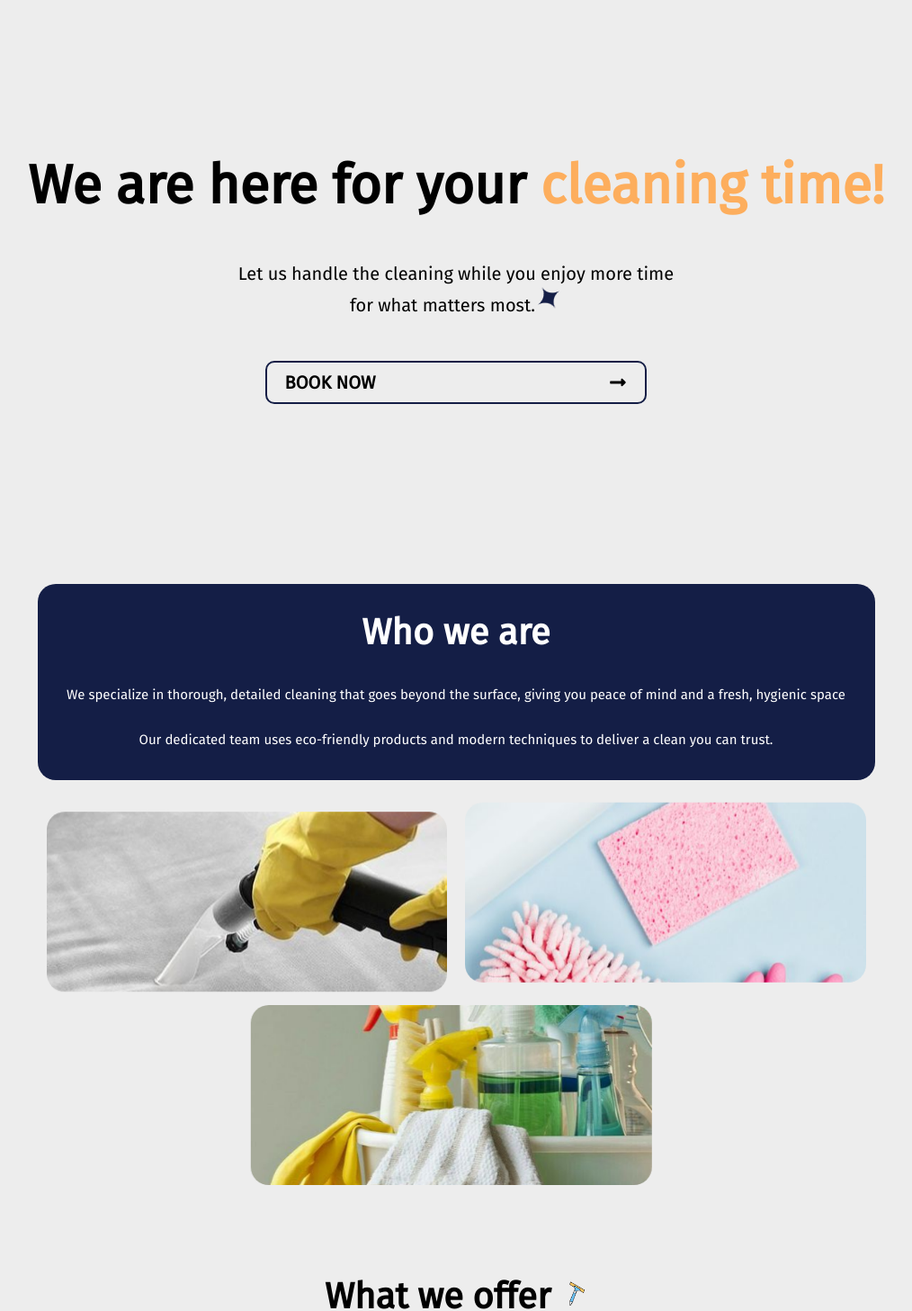
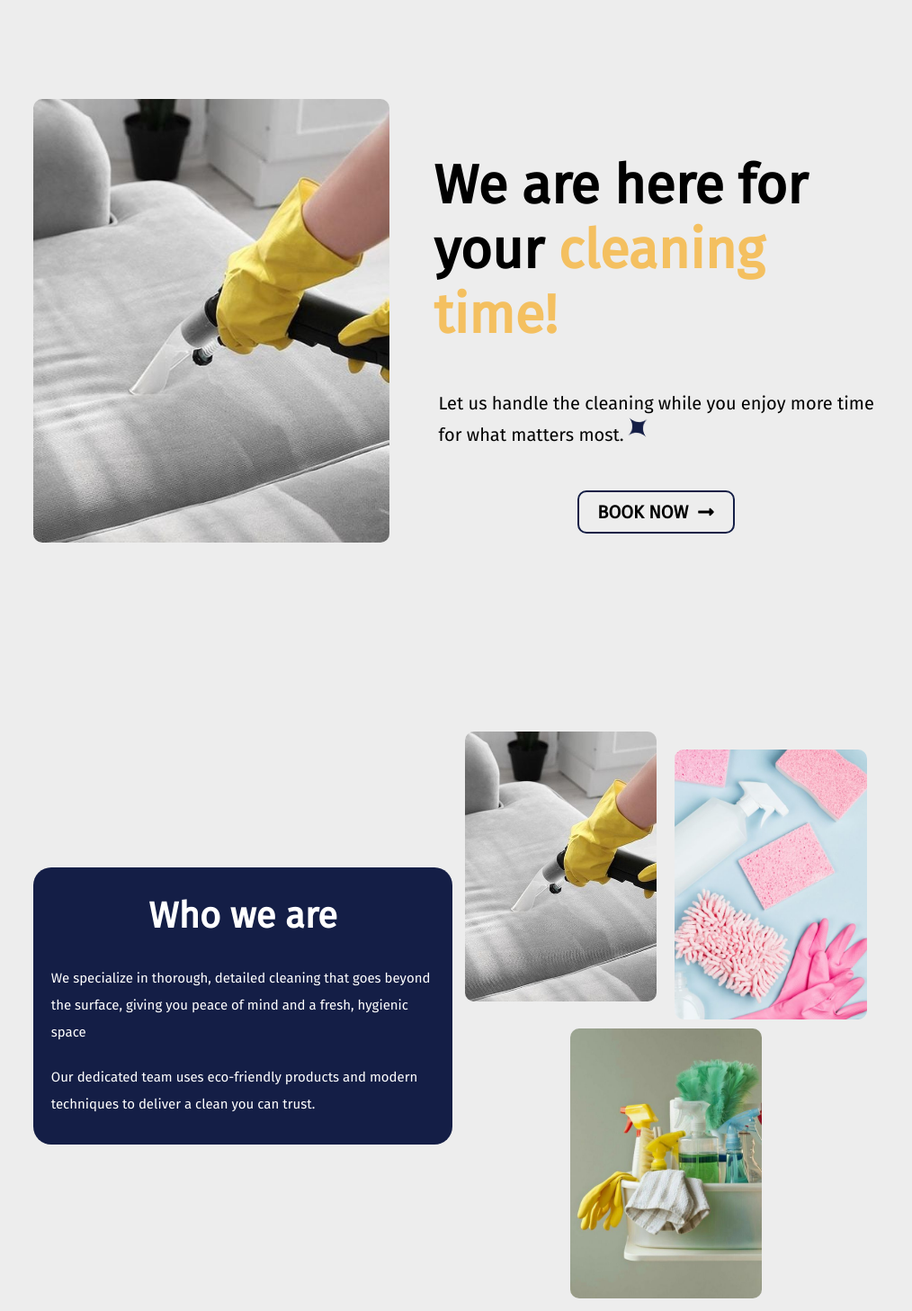
Before and after one commit to KimmNT/ccGlove-web, a React (Create React App) app: page / in a window 1280 px wide. Shown: the part 80-1537 px from the top of the page at 90% size, without its empty margins (133-1147 px from the left). Built offline with nearby package versions, Linux system fonts and the light colour scheme; no server answers; the database is empty.

Commit message:
responsive for homepage, adding send email for user - 151024

```diff
--- a/src/assets/sass/homeStyle.scss
+++ b/src/assets/sass/homeStyle.scss
@@ -1,16 +1,16 @@
 //COLORES
-$primary : #141E46;
-$btnColor : #F0EEED;
-$bgColor : #EDEDED;
-$softRed : #F45050;
-$softYellow : #FFC861;
-$dark : #000;
-$light : #FFF;
-$softGrey:#d3d3d3;
+$primary: #141e46;
+$btnColor: #f0eeed;
+$bgColor: #ededed;
+$softRed: #f45050;
+$softYellow: #ffc861;
+$dark: #000;
+$light: #fff;
+$softGrey: #d3d3d3;
 
 //VARIABLE
-$boxShadow:-10px 10px 5px rgb(217, 217, 217);
-$transition: all ease-in-out .2s;
+$boxShadow: -10px 10px 5px rgb(217, 217, 217);
+$transition: all ease-in-out 0.2s;
 
 $breakpoint-small: 600px;
 $breakpoint-medium: 990px;
@@ -21,14 +21,29 @@ $breakpoint-large: 1200px;
   src: url(../fonts/FiraSans-Regular.ttf);
 }
 
-.home__container{
+.home__container {
   width: 100%;
   position: relative;
   display: flex;
   align-items: center;
   justify-content: center;
   flex-direction: column;
-    .home__headline{
+  .home__headline {
+    display: flex;
+    align-items: center;
+    justify-content: space-around;
+    .home__headline_image {
+      display: none;
+      @media (min-width: $breakpoint-small) {
+        width: 40%;
+        border-radius: 1rem;
+        overflow: hidden;
+        display: block;
+      }
+    }
+  }
+  .home__headline_title {
+    position: relative;
     margin-top: 5rem;
     display: flex;
     align-items: center;
@@ -36,40 +51,31 @@ $breakpoint-large: 1200px;
     flex-direction: column;
     gap: 5rem;
     text-align: center;
+    padding: 0;
+    @media (min-width: $breakpoint-small) {
+      width: 50%;
       padding: 10rem 0;
-        @media (max-width: $breakpoint-large) {
-            padding: 8rem 0;
+      text-align: left;
     }
-        @media (max-width: $breakpoint-medium) {
-            padding: 5rem 0;
-        }
-        .slogan{
-            @media (max-width: $breakpoint-large) {
-                width: 80%;
-            }
+    .slogan {
       font-size: 6rem;
       font-weight: 600;
       color: $dark;
       width: 100%;
-            .slogan__hightlight{
+      .slogan__hightlight {
         font-size: 6rem;
         font-weight: 600;
         color: $primary;
         animation: colorChanging forwards infinite 5s;
       }
     }
-        .sub__slogan{
-            @media (max-width: $breakpoint-large) {
-                font-size: 1.7rem;
-            }
-            @media (max-width: $breakpoint-medium) {
-                font-size: 1.6rem;
-            }
+    .sub__slogan {
       font-size: 2rem;
       color: $dark;
       transition: $transition;
     }
-        .headline__btn_book{
+
+    .headline__btn_book {
       display: flex;
       align-items: center;
       justify-content: space-between;
@@ -79,56 +85,64 @@ $breakpoint-large: 1200px;
       border-radius: 1rem;
       gap: 1rem;
       cursor: pointer;
-            width: 40%;
       text-transform: uppercase;
       transition: $transition;
-            &:hover{
+      &:hover {
         transition: $transition;
         background-color: $softYellow;
-            .btn__book_icon{
+
+        .btn__book_icon {
           transition: $transition;
           transform: translateX(10px);
         }
       }
-            .btn__book_text{
+
+      .btn__book_text {
         font-size: 2rem;
         font-weight: 600;
       }
-            .btn__book_icon{
+
+      .btn__book_icon {
         transition: $transition;
         font-size: 2rem;
       }
     }
   }
-    .home__box{
-        width: 100%;
+
+  .home__box {
+    width: 95%;
     margin-top: 10rem;
     display: flex;
     align-items: center;
     justify-content: center;
     flex-direction: column;
-        .box__content{
+    @media (min-width: $breakpoint-small) {
+      &.home__box_row {
+        flex-direction: row;
+      }
+    }
+    .box__content {
       width: 90%;
       display: flex;
       align-items: center;
       justify-content: center;
       flex-direction: column;
       gap: 3rem;
-            .box__title{
+      .box__title {
         font-size: 4rem;
         font-weight: 600;
       }
-            .box__value{
-                text-align: center;
+      .box__value {
         display: flex;
         flex-direction: column;
         gap: 2rem;
-                .value__item{
+        font-size: 1.8rem;
+        .value__item {
           line-height: 3rem;
         }
       }
     }
-        .box__images{
+    .box__images {
       width: 100%;
       display: flex;
       align-items: center;
@@ -136,32 +150,37 @@ $breakpoint-large: 1200px;
       gap: 2rem;
       flex-direction: column;
       margin-top: 3rem;
-            .image__group{
+      @media (min-width: $breakpoint-small) {
+        &.box__images_row {
+          flex-direction: row;
+        }
+      }
+      .image__group {
         width: 100%;
         display: flex;
         align-items: center;
         justify-content: center;
         gap: 2rem;
-                .image__item{
+        .image__item {
           width: 45%;
-                    height: 20rem;
+          height: 30rem;
           object-fit: cover;
-                    border-radius: 2rem;
+          border-radius: 1rem;
           transition: $transition;
-                    &.up{
+          &.up {
             transform: translateY(-10px);
           }
-                    &.down{
+          &.down {
             transform: translateY(10px);
           }
-                    &.left{
+          &.left {
             transform: translateX(-50px);
           }
-                    &.right{
+          &.right {
             transform: translateX(50px);
           }
         }
-                .service{
+        .service {
           width: 100%;
           background-color: $light;
           padding: 2rem;
@@ -170,40 +189,40 @@ $breakpoint-large: 1200px;
           flex-direction: column;
           gap: 3rem;
           transition: $transition;
-                    &:hover{
+          &:hover {
             transition: $transition;
             background-color: $primary;
             color: $light;
           }
-                    .service_headline{
+          .service_headline {
             display: flex;
             align-items: center;
             gap: 3rem;
-                        .headline__icon{
+            .headline__icon {
               font-size: 3rem;
               color: $softGrey;
             }
-                        .headline__text{
+            .headline__text {
               font-size: 2rem;
               font-weight: 600;
             }
           }
-                    .service_content{
+          .service_content {
             display: flex;
             flex-direction: column;
             gap: 1rem;
             width: 100%;
-                        .content__slogan{
+            .content__slogan {
               font-size: 1.8rem;
               font-weight: 600;
               display: flex;
             }
-                        .content__value{
+            .content__value {
               line-height: 3rem;
               font-size: 1.5rem;
             }
           }
-                    .service__btn{
+          .service__btn {
             display: flex;
             justify-content: space-between;
             align-items: center;
@@ -216,31 +235,45 @@ $breakpoint-large: 1200px;
             color: $dark;
             cursor: pointer;
             transition: $transition;
-                        .service__btn_icon{
+            .service__btn_icon {
               transition: $transition;
             }
-                        &:hover{
+            &:hover {
               transition: $transition;
-                            .service__btn_icon{
+              .service__btn_icon {
                 transition: $transition;
                 transform: translateX(10px);
               }
             }
           }
         }
-                .reason{
+        .reason {
           width: 100%;
           display: flex;
           flex-direction: column;
           align-items: center;
           justify-content: center;
           position: relative;
-                    .reason__image{
+          cursor: pointer;
+          @media (min-width: $breakpoint-small) {
+            .reason__content {
+              opacity: 0;
+              transition: $transition;
+            }
+            &:hover {
+              transition: $transition;
+              .reason__content {
+                opacity: 1;
+              }
+            }
+          }
+          .reason__image {
             width: 80%;
-                        object-fit: fill;
+            height: 40rem;
+            object-fit: cover;
             border-radius: 2rem;
           }
-                    .reason__content{
+          .reason__content {
             position: absolute;
             top: 0;
             width: 80%;
@@ -251,14 +284,15 @@ $breakpoint-large: 1200px;
             justify-content: center;
             flex-direction: column;
             text-align: center;
-                        border-radius: 2rem;
+            border-radius: 1rem;
             gap: 3rem;
-                        .reason__headline{
+            .reason__headline {
               font-size: 2rem;
               font-weight: 600;
               color: $light;
+              width: 80%;
             }
-                        .reason__value{
+            .reason__value {
               padding: 0 2rem;
               font-size: 1.5rem;
               color: $light;
@@ -266,25 +300,30 @@ $breakpoint-large: 1200px;
             }
           }
         }
-                .contact{
+        .contact {
           width: 100%;
           display: flex;
           align-items: center;
           justify-content: space-between;
-                    &.contact__form{
+          @media (min-width: $breakpoint-small) {
+            flex-direction: column;
+            align-items: flex-end;
+            gap: 5rem;
+          }
+          &.contact__form {
             display: flex;
             flex-direction: column;
             gap: 2rem;
             width: 100%;
-                        input{
+            input {
               width: 90%;
               padding: 2rem;
             }
-                        .btn__form{
+            .btn__form {
               width: 90%;
             }
           }
-                    input{
+          input {
             width: 70%;
             padding: 1rem 2rem;
             border-radius: 1rem;
@@ -293,7 +332,10 @@ $breakpoint-large: 1200px;
             font-weight: 600;
             font-family: FiraSan;
           }
-                    .contact__btn{
+          .contact__btn {
+            @media (min-width: $breakpoint-small) {
+              width: 70%;
+            }
             padding: 1rem 2rem;
             border-radius: 1rem;
             display: flex;
@@ -302,20 +344,20 @@ $breakpoint-large: 1200px;
             background-color: $softYellow;
             cursor: pointer;
             transition: $transition;
-                        &:hover{
-                            .contact__btn_icon{
+            &:hover {
+              .contact__btn_icon {
                 transition: $transition;
                 transform: translateX(10px);
               }
             }
-                        .contact__btn_icon{
+            .contact__btn_icon {
               color: $dark;
               transition: $transition;
               font-size: 2rem;
             }
           }
         }
-                .review{
+        .review {
           width: 100%;
           background-color: $light;
           border: 2px solid $primary;
@@ -326,47 +368,47 @@ $breakpoint-large: 1200px;
           align-items: center;
           justify-content: space-between;
           transition: $transition;
-                    .review__info{
+          .review__info {
             display: flex;
             flex-direction: column;
             gap: 2rem;
-                        .review__name{
+            .review__name {
               font-size: 2rem;
               font-weight: 600;
               font-style: italic;
             }
-                        .review__rate{
+            .review__rate {
               display: flex;
               gap: 1rem;
               align-items: center;
-                            .review__service{
+              .review__service {
                 font-size: 1.5rem;
                 font-weight: 600;
               }
-                            .review__value{
+              .review__value {
                 display: flex;
                 align-items: center;
-                                gap: .5rem;
+                gap: 0.5rem;
                 font-size: 2rem;
                 color: $softYellow;
                 font-weight: 600;
                 background-color: $primary;
-                                padding: .5rem 1rem;
+                padding: 0.5rem 1rem;
                 border-radius: 1rem;
               }
             }
           }
-                    .review__feedback{
+          .review__feedback {
             width: 30%;
             background-color: $primary;
             color: $light;
             height: 100%;
-                        padding:2rem 3rem;
+            padding: 2rem 3rem;
             border-radius: 1rem;
             font-size: 1.5rem;
           }
         }
-                .headline__btn_book{
+        .headline__btn_book {
           display: flex;
           align-items: center;
           justify-content: space-between;
@@ -379,31 +421,31 @@ $breakpoint-large: 1200px;
           width: 40%;
           text-transform: uppercase;
           transition: $transition;
-                    &:hover{
+          &:hover {
             transition: $transition;
             background-color: $softYellow;
             color: $dark;
             border: 2px solid $softYellow;
-                    .btn__book_icon{
+            .btn__book_icon {
               transform: translateX(10px);
             }
           }
-                    .btn__book_text{
+          .btn__book_text {
             font-size: 2rem;
             font-weight: 600;
           }
-                    .btn__book_icon{
+          .btn__book_icon {
             transition: $transition;
             font-size: 2rem;
           }
         }
-                .contact__info{
+        .contact__info {
           width: 100%;
           display: flex;
           align-items: center;
           justify-content: center;
           gap: 2rem;
-                    .contact__info_item{
+          .contact__info_item {
             width: 70%;
             display: flex;
             align-items: center;
@@ -413,30 +455,30 @@ $breakpoint-large: 1200px;
             color: $dark;
             border-radius: 1rem;
             padding: 1rem 0;
-                            .contact__info_title{
+            .contact__info_title {
               font-size: 2rem;
             }
-                            .contact__info_value{
+            .contact__info_value {
               font-size: 1.5rem;
               font-weight: 600;
             }
           }
         }
       }
-            .break__text{
+      .break__text {
         font-size: 2rem;
         font-weight: 600;
         display: flex;
         align-items: center;
         gap: 1rem;
-                &::before{
+        &::before {
           content: "";
           display: block;
           width: 10rem;
           height: 1px;
           background-color: $light;
         }
-                &::after{
+        &::after {
           content: "";
           display: block;
           width: 10rem;
--- a/src/components/HomePage.js
+++ b/src/components/HomePage.js
@@ -19,10 +19,13 @@ import {
 import { FaFaceGrinBeam } from "react-icons/fa6";
 import { collection, getDocs } from "firebase/firestore";
 import { db } from "../firebase";
+import emailjs from "@emailjs/browser";
 
 function HomePage() {
+  const { navigateToPage } = usePageNavigation(); // Custom hook to navigate
   const [reviews, setReviews] = useState([]);
-  const { navigateToPage } = usePageNavigation(); // Custom hook to navigate
+  const [userEmail, setuserEmail] = useState("");
+  const [isSent, setIsSent] = useState(false);
 
   useEffect(() => {
     window.scrollTo({
@@ -51,9 +54,61 @@ function HomePage() {
     }
   };
 
+  const sendEmail = (value) => {
+    // Template parameters to be sent via EmailJS
+    const templateParams = {
+      user_email: value,
+    };
+    emailjs
+      .send(
+        "service_0ow7j3l",
+        "template_7szuo82",
+        templateParams,
+        "UCOII6_f0u6pockwH"
+      )
+      .then(
+        () => {
+          setIsSent(true);
+          setuserEmail("");
+        },
+        (error) => {
+          console.log("FAILED...", error.text);
+        }
+      );
+  };
+
+  const fixEmailDomain = (email) => {
+    const targetDomain = "@gmail.com";
+
+    // Check if the email already contains a domain
+    const atIndex = email.indexOf("@");
+
+    if (atIndex !== -1) {
+      // Get everything after the @ symbol
+      const currentDomain = email.slice(atIndex);
+
+      // If the domain is not correct, replace it
+      if (currentDomain !== targetDomain) {
+        return email.slice(0, atIndex) + targetDomain;
+      }
+    }
+
+    return email + targetDomain;
+  };
+
+  const handleSendEmail = () => {
+    if (userEmail.includes("@gmail.com")) {
+      sendEmail(userEmail);
+    } else {
+      sendEmail(fixEmailDomain(userEmail));
+    }
+  };
+
   return (
     <div className="home__container">
       <div className="home__headline">
+        <img className="home__headline_image" src={Cleaning1} alt="cleaing" />
+        <div className="home__headline_title">
           <div className="slogan">
             We are here for your
             <span className="slogan__hightlight"> cleaning time!</span>
@@ -71,7 +126,8 @@ function HomePage() {
             <FaLongArrowAltRight className="btn__book_icon" />
           </div>
         </div>
-      <div className="home__box">
+      </div>
+      <div className="home__box home__box_row">
         <div className="box__content colored">
           <div className="box__title">Who we are</div>
           <div className="box__value">
@@ -87,40 +143,28 @@ function HomePage() {
         </div>
         <div className="box__images">
           <div className="image__group">
-            <img
-              src={Cleaning1}
-              alt="cleaning"
-              className="image__item movingUpDown"
-            />
-            <img
-              src={Cleaning4}
-              alt="cleaning"
-              className="image__item movingDownUp"
-            />
+            <img src={Cleaning1} alt="cleaning" className="image__item up " />
+            <img src={Cleaning4} alt="cleaning" className="image__item down" />
           </div>
           <div className="image__group">
-            <img
-              src={Cleaning3}
-              alt="cleaning"
-              className="image__item movingLeftRight"
-            />
+            <img src={Cleaning3} alt="cleaning" className="image__item " />
           </div>
         </div>
       </div>
-      <div className="home__box">
+      <div className="home__box" id="services">
         <div className="box__content">
           <div className="box__title">
             What we offer{" "}
             <img src={Bloom} alt="bloom" className="small__image" />
           </div>
           <div className="box__value">
-            <div className="value__item small__text">
+            <div className="value__item">
               We offer a variety of services, including hourly rentals, daily
               rentals, or a customizable option to best suit your needs.
             </div>
           </div>
         </div>
-        <div className="box__images">
+        <div className="box__images box__images_row">
           <div className="image__group">
             <div className="service">
               <div className="service_headline">
@@ -140,7 +184,7 @@ function HomePage() {
               </div>
               <div
                 className="service__btn"
-                onClick={() => navigateToPage("/order")}
+                onClick={() => navigateToPage("/order/hourlyOrder")}
               >
                 Book by the Hour
                 <FaLongArrowAltRight className="service__btn_icon" />
@@ -212,7 +256,7 @@ function HomePage() {
             </div>
           </div>
         </div>
-        <div className="box__images">
+        <div className="box__images box__images_row">
           <div className="image__group">
             <div className="reason">
               <img src={Cleaning1} alt="cleaning" className="reason__image" />
@@ -287,24 +331,35 @@ function HomePage() {
           ))}
         </div>
       </div>
-      <div className="home__box colored">
+      <div className="home__box colored home__box_row">
         <div className="box__content">
           <div className="box__title">
             Ready for a Cleaner Space ?
             <img src={Spray} alt="spray" className="small__image" />
           </div>
           <div className="box__value">
-            <div className="value__item small__text">
+            <div className="value__item">
               Please provide your email, and we will get back to you shortly!
             </div>
           </div>
         </div>
-        <div className="box__images">
+        <div className="box__images ">
           <div className="image__group">
             <div className="contact">
-              <input placeholder="Enter your email" />
-              <div className="contact__btn">
+              <input
+                type="email"
+                placeholder="Enter your email"
+                value={userEmail}
+                onChange={(e) => setuserEmail(e.target.value)}
+              />
+              <div className="contact__btn" onClick={handleSendEmail}>
+                {isSent ? (
+                  <div className="contact__btn_icon">
+                    Email sent successfully
+                  </div>
+                ) : (
                   <FaLongArrowAltRight className="contact__btn_icon" />
+                )}
               </div>
             </div>
           </div>
```
Also changed, not shown: src/components/NavbarPage.js (+13 -2 lines). Lines whose indentation alone changed are shown as unchanged.
